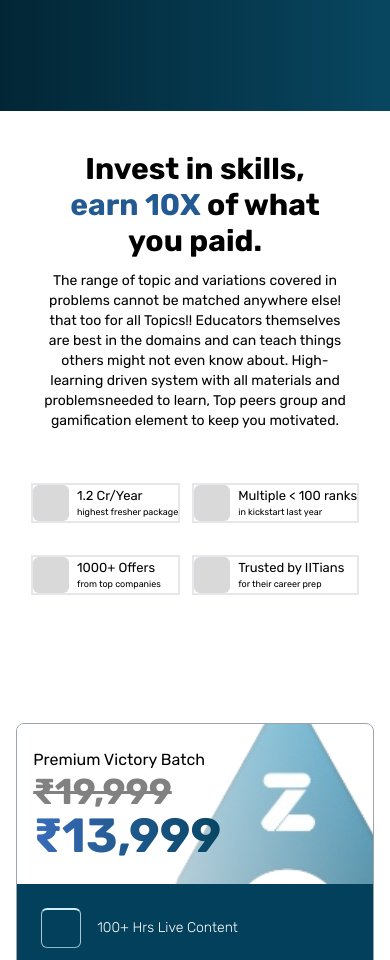
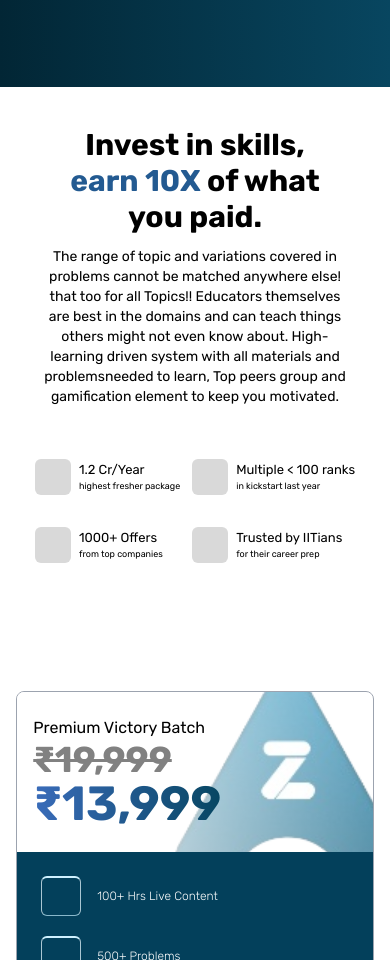
Before and after one commit to Pransh013/AlgoZenith-Assignment, a React (Vite) app: page / in a window 390 px wide. Shown: the part 1040-2000 px from the top of the page. Built offline with nearby package versions, Linux system fonts and the light colour scheme.

Commit message:
button fixed

```diff
--- a/src/components/Button.jsx
+++ b/src/components/Button.jsx
@@ -2,7 +2,7 @@ import { MoveRight } from "lucide-react";
 
 const Button = ({ text }) => {
   return (
-    <div className="flex 2xl:py-5 2xl:text-2xl 2xl:w-96 w-80 sm:w-96 lg:w-52 justify-center shadow-[rgba(255,255,255,_0.6)_0px_0px_150px] hover:shadow-[rgba(255,255,255,_0.2)_0px_0px_50px] items-center bg-white py-2.5 rounded-md gap-1 font-medium border-2 text-[#053D57] cursor-pointer hover:text-white hover:bg-[#053D57] transition-all ease-in-out duration-300">
+    <div className="flex 2xl:py-5 2xl:text-2xl 2xl:w-96 w-72 sm:w-80 lg:w-56 justify-center shadow-[rgba(255,255,255,_0.6)_0px_0px_150px] hover:shadow-[rgba(255,255,255,_0.2)_0px_0px_50px] items-center bg-white py-2.5 rounded-md gap-1 font-medium border-2 text-[#053D57] cursor-pointer hover:text-white hover:bg-[#053D57] transition-all ease-in-out duration-300">
       <p>{text}</p>
       <MoveRight />
     </div>
@@ -11,7 +11,7 @@ const Button = ({ text }) => {
 
 export const ButtonII = () => {
   return (
-    <div className="flex w-80 2xl:w-96 2xl:py-5 2xl:text-2xl sm:w-96 lg:w-52 justify-center items-center bg-gradient-to-r from-[#022635] to-[#084660] py-3 rounded-md gap-1 font-medium border-2 border-[#084660] text-white cursor-pointer hover:from-[#00283A] hover:to-[#00283A] transition-all ease-in-out duration-300 hover:shadow-[rgba(255,255,255,_0.4)_0px_0px_100px] shadow-[rgba(255,255,255,_0.1)_0px_0px_30px]">
+    <div className="flex w-72 2xl:w-96 2xl:py-5 2xl:text-2xl sm:w-80 lg:w-52 justify-center items-center bg-gradient-to-r from-[#022635] to-[#084660] py-3 rounded-md gap-1 font-medium border-2 border-[#084660] text-white cursor-pointer hover:from-[#00283A] hover:to-[#00283A] transition-all ease-in-out duration-300 hover:shadow-[rgba(255,255,255,_0.4)_0px_0px_100px] shadow-[rgba(255,255,255,_0.1)_0px_0px_30px]">
       <p>Try Platform</p>
     </div>
   );
--- a/src/components/CheckBox.jsx
+++ b/src/components/CheckBox.jsx
@@ -2,7 +2,7 @@ const CheckBox = ({ text }) => {
   return (
     <div className="flex items-center gap-4">
       <div className="w-10 h-10 sm:w-12 sm:h-12 2xl:w-16 2xl:h-16  border flex-shrink-0 border-[#89b8cb] border-r-[#aac6d2] border-l-[#aac6d2] border-t-2 border-t-[#CEF0FE] rounded-md"></div>
-      <p className="text-white text-sm xl:text-md 2xl:text-xl text-wrap">
+      <p className="text-white text-xs sm:text-sm xl:text-md 2xl:text-xl text-wrap">
         {text}
       </p>
     </div>
@@ -11,7 +11,7 @@ const CheckBox = ({ text }) => {
 
 export const CheckBoxII = ({ top, bottom }) => {
   return (
-    <div className="flex border-2 items-center gap-2 sm:gap-4">
+    <div className="flex items-center gap-2 sm:gap-4">
       <div className="w-9 h-9 sm:w-12 sm:h-12 2xl:w-20 2xl:h-20 bg-[#D9D9D9] flex-shrink-0 rounded-md"></div>
       <div className="text-black flex flex-col">
         <p className="text-[13px] sm:text-md text-wrap 2xl:text-2xl">{top}</p>
--- a/src/screens/ScreenTwo.jsx
+++ b/src/screens/ScreenTwo.jsx
@@ -4,7 +4,7 @@ import Bottom from "../assets/Bottom.png";
 const ScreenTwo = () => {
   return (
     <>
-      <div className="w-full h-screen mt-10 2xl:mt-0">
+      <div className="w-full h-screen mt-10 2xl:mt-0 mb-24">
         <div className="h-full flex flex-col gap-16 lg:gap-0 lg:flex-row w-11/12 mx-auto xl:px-28">
           <div className="w-full sm:px-28 lg:px-0 lg:w-1/2 h-full flex items-center justify-center">
             <div className="flex flex-col  items-center lg:items-start gap-3 lg:gap-8 ">
@@ -45,7 +45,7 @@ const ScreenTwo = () => {
               </div>
             </div>
           </div>
-          <div className="w-full lg:w-1/2 h-full mt-16 lg:mt-0 flex items-center justify-center lg:justify-end 2xl:justify-center">
+          <div className="w-full pb-12 lg:pb-0 lg:w-1/2 h-full mt-16 lg:mt-0 flex items-center justify-center lg:justify-end 2xl:justify-center">
             <div className="w-96 2xl:w-[32rem] rounded-lg border 2xl:border-2 border-gray-400 overflow-hidden">
               <div className="w-full h-40 2xl:h-48 flex items-center justify-between relative py-6 overflow-hidden">
                 <div className="w-full h-full absolute z-30 bg-gradient-to-r from-[#ffffff] to-[#ffffff57] "></div>
```
